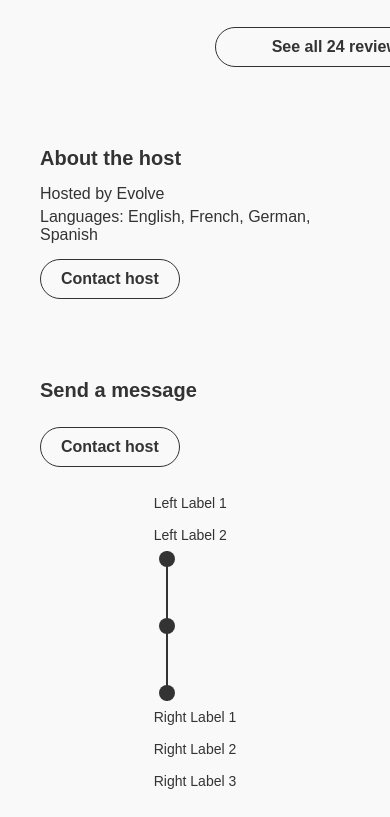
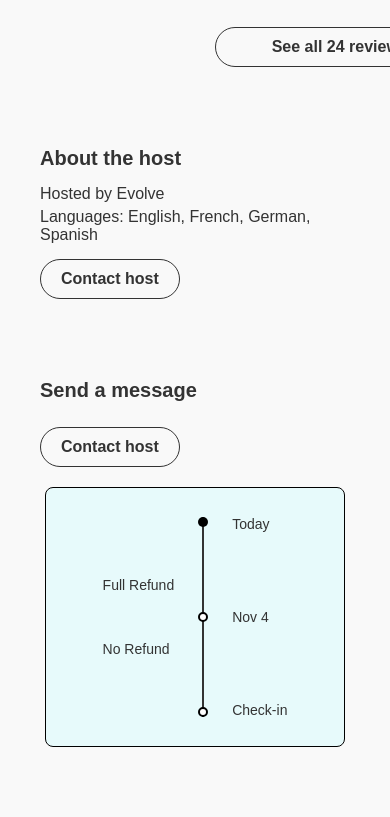
Before and after one commit to Marjia029/HTML_CSS_Assignment, a plain HTML site: page demo.html in a window 390 px wide. Shown: the part 492-1309 px from the top of the page. After the commit the page ends 1259 px from the top, so only its background shows below. Drawn offline with Linux system fonts and the light colour scheme.

Commit message:
Responsive Done

```diff
--- a/demo.html
+++ b/demo.html
@@ -177,24 +177,36 @@
     transform: translateX(-50%);
 }
 
-//* Card container */
+/* Card container */
 .timeline-card {
     display: flex;
     align-items: center;
     justify-content: center;
     padding: 20px;
-    border: 1px solid #ccc;
+    border: 1px solid black;
     width: 300px;
     position: relative;
+    background-color: #E7FAFB;
+    border-radius: 8px;
 }
 
 /* Left and right label sections */
-.left-labels, .right-labels {
+.left-labels {
     display: flex;
     flex-direction: column;
     justify-content: space-between;
     height: 100%;
+    gap:2rem
 }
+
+.right-labels {
+    display: flex;
+    flex-direction: column;
+    height: 100%;
+    gap:3.8rem;
+    padding: 0;
+}
+
 
 /* Labels styling */
 .label {
@@ -207,33 +219,39 @@
     position: relative;
     width: 2px;
     background-color: #333;
-    height: 150px; /* Adjust height as needed */
+    height: 200px; /* Adjust height as needed */
     margin: 0 20px; /* Space between line and labels */
 }
 
 /* Circles styling */
 .circle {
-    width: 16px;
-    height: 16px;
-    background-color: #333;
+    width: 10px;
+    height: 10px;
+
     border-radius: 50%;
     position: absolute;
     left: 50%;
     transform: translateX(-50%);
 }
 
+
 /* Circle positions */
 .top-circle {
     top: 0;
+    background-color: black;
 }
 
 .middle-circle {
     top: 50%;
     transform: translate(-50%, -50%);
+    background-color: white;
+    border: 2px solid black;
 }
 
 .bottom-circle {
     bottom: 0;
+    background-color: white;
+    border: 2px solid black;
 }
 
 
@@ -288,8 +306,8 @@
     <div class="timeline-card">
         <!-- Left Labels -->
         <div class="left-labels">
-            <div class="label">Left Label 1</div>
-            <div class="label">Left Label 2</div>
+            <div class="label">Full Refund</div>
+            <div class="label">No Refund</div>
         </div>
 
         <!-- Vertical Line with Circles -->
@@ -301,9 +319,9 @@
 
         <!-- Right Labels -->
         <div class="right-labels">
-            <div class="label">Right Label 1</div>
-            <div class="label">Right Label 2</div>
-            <div class="label">Right Label 3</div>
+            <div class="label">Today</div>
+            <div class="label">Nov 4</div>
+            <div class="label">Check-in</div>
         </div>
     </div>
 
--- a/styles.css
+++ b/styles.css
@@ -3,13 +3,13 @@
     padding: 0;
     box-sizing: border-box;
     font-family: -apple-system, BlinkMacSystemFont, "Segoe UI", Roboto, sans-serif;
-    fcolor: Black
+    color: Black
 
 }
 
 body {
     color: #333;
-    padding: 0 70px;
+    padding: 0 100px;
 }
 
 header {
@@ -609,6 +609,9 @@ header {
     color: #999;
 }
 
+/* timeline-card-styling */
+
+
 /* House Rule Section */
 
 
@@ -626,7 +629,7 @@ header {
     gap: 2rem;
 }
 
-.house-rule-section .check-times a, .description-section a, .faq-section a{
+.house-rule-section .check-times a, .description-section a, .faq-section a, .timeline-card{
     display: none;
 }
 
@@ -705,6 +708,10 @@ h2 {
     font-size: 1rem;
     color: #555;
 }
+
+/* .timeline-card{
+    display: none ;
+} */
 
 .timeline-container {
     background-color: #E7FAFB;
@@ -1000,6 +1007,17 @@ h2 {
         gap: 2rem;
     }
 
+    .cancellation-section .timeline-container{
+        display: none;
+    }
+
+    .cancellation-section .timeline-card{
+        display: grid;
+    }
+
+
+
+
     .house-rule-section .two-column{
         grid-template-columns: 1fr;
     }
@@ -1050,46 +1068,84 @@ h2 {
     }
 
 
-    /* Timeline Diagram */
-
-    .timeline {
+    .timeline-card {
+        display: flex;
+        grid-template-columns: 1fr 1fr 1fr;
+        align-items: center;
+        justify-content: center;
+        padding: 20px;
+        width: 300px;
         position: relative;
-        height: 2px;
-        background: #ddd;
-        margin: 2rem 0;
+        background-color: #E7FAFB;
+        border-radius: 8px;
+        margin: 10px;
     }
 
-    .timeline-point {
-        position: absolute;
-        top: 50%;
-        transform: translateY(-50%, -50%);
+    /* Left and right label sections */
+    .left-labels {
+        display: flex;
+        flex-direction: column;
+        justify-content: center;
+        align-items: center;
+        height: 100%;
+        gap: 50px;
     }
 
-    .timeline-point.filled {
-        width: 12px;
-        height: 12px;
-        background: #1a1a1a;
-        border-radius: 50%;
-    }
-
-    .timeline-point.empty {
-        width: 10px;
-        height: 10px;
-        border: 2px solid #1a1a1a;
-        border-radius: 50%;
-        background: white;
-    }
-
-    .timeline-point:nth-child(1) { left: 0; }
-    .timeline-point:nth-child(2) { left: 50%; }
-    .timeline-point:nth-child(3) { right: 0; }
-
-    .timeline-labels {
-        position: relative;
+    .right-labels {
         display: flex;
-        justify-content: space-between;
-        margin-top: 1rem;
+        flex-direction: column;
+        height: 100%;
+        gap: 65px;
+        padding: 0;
+        margin-right: auto;
+        padding-right: 30px;
     }
 
 
+    /* Labels styling */
+    .label {
+        font-size: 12px;
+        padding: 8px;
+    }
+
+    /* Vertical line with circles */
+    .line {
+        position: relative;
+        width: 2px;
+        background-color: #333;
+        height: 200px; /* Adjust height as needed */
+        margin: 0 20px; /* Space between line and labels */
+    }
+
+    /* Circles styling */
+    .circle {
+        width: 10px;
+        height: 10px;
+
+        border-radius: 50%;
+        position: absolute;
+        left: 50%;
+        transform: translateX(-50%);
+    }
+
+
+    /* Circle positions */
+    .top-circle {
+        top: 0;
+        background-color: black;
+    }
+
+    .middle-circle {
+        top: 50%;
+        transform: translate(-50%, -50%);
+        background-color: white;
+        border: 2px solid black;
+    }
+
+    .bottom-circle {
+        bottom: 0;
+        background-color: white;
+        border: 2px solid black;
+    }
+
 }
```
Also changed, not shown: index.html (+24 -0 lines).
